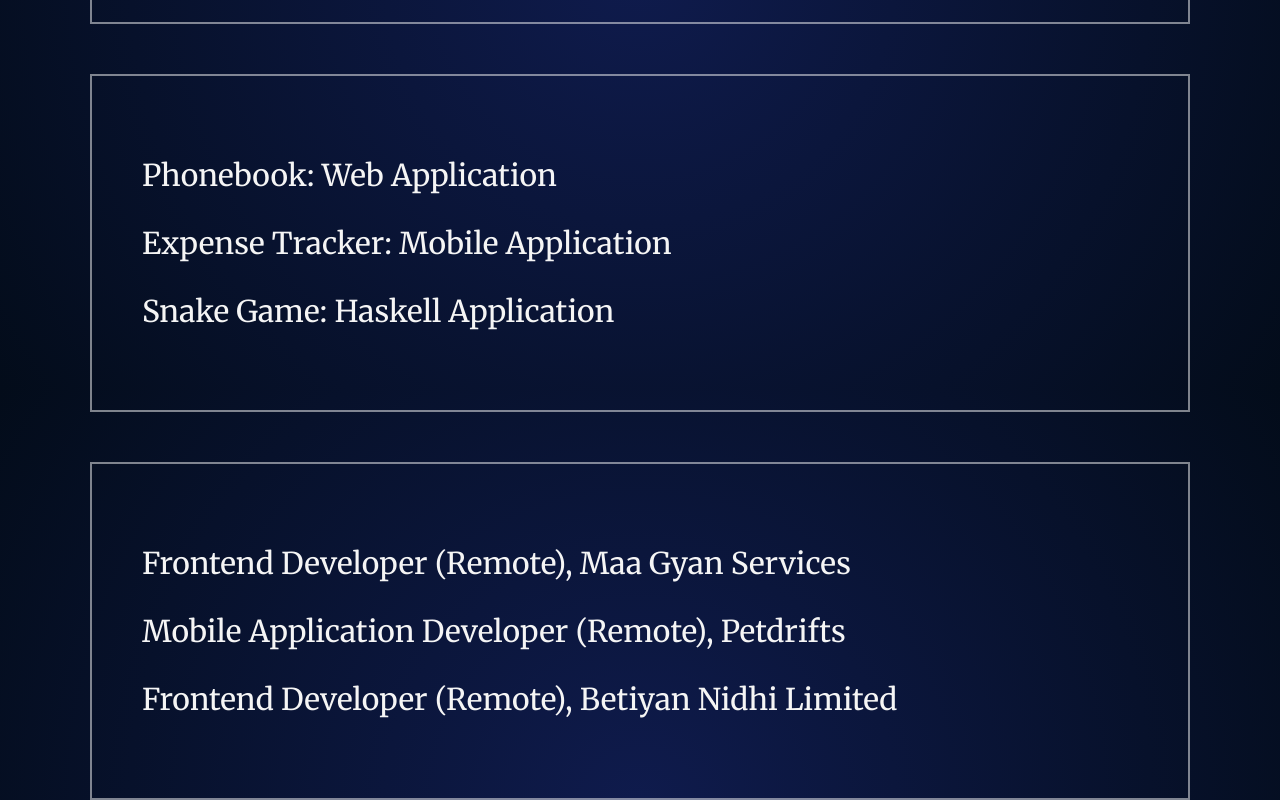
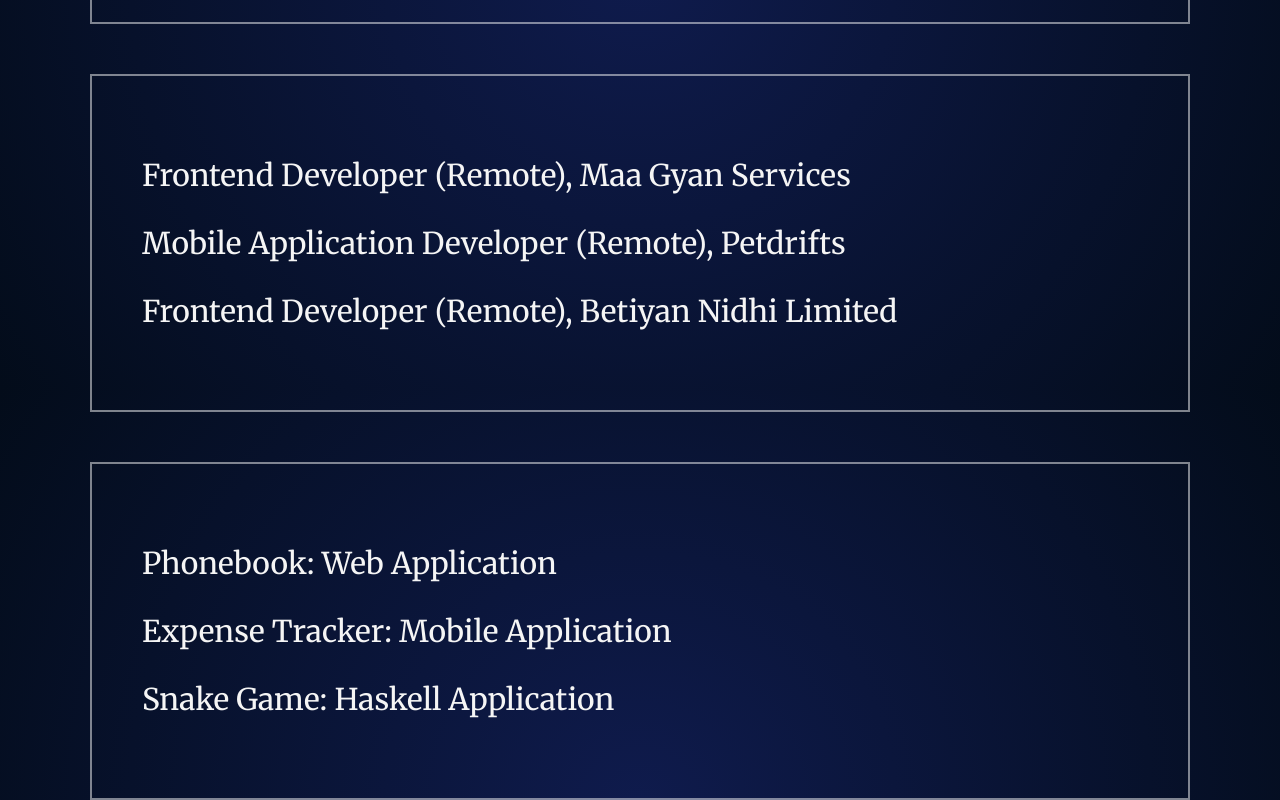
Before and after one commit to archiKumari/my_portfolio, a React (Create React App) app: page / in a window 1280 px wide. Shown: the part 1292-2092 px from the top of the page. Built offline with nearby package versions, Linux system fonts and the light colour scheme.

Commit message:
Minor layout change

```diff
--- a/src/App.js
+++ b/src/App.js
@@ -39,12 +39,6 @@
         <SkillsSection/>
       </section>
       <section id="WORK">
-        {/* <p className="heading3">WORK</p> */}
-        <p className="heading4">Phonebook: Web Application</p>
-        <p className="heading4">Expense Tracker: Mobile Application</p>
-        <p className="heading4">Snake Game: Haskell Application</p>
-      </section>
-      <section id="EXPERIENCE">
         {/* <p className="heading3">EXPERIENCE</p> */}
         <p className="heading4">
           Frontend Developer (Remote), Maa Gyan Services
@@ -56,6 +50,12 @@
           Frontend Developer (Remote), Betiyan Nidhi Limited
         </p>
       </section>
+      <section id="PROJECTS">
+        {/* <p className="heading3">WORK</p> */}
+        <p className="heading4">Phonebook: Web Application</p>
+        <p className="heading4">Expense Tracker: Mobile Application</p>
+        <p className="heading4">Snake Game: Haskell Application</p>
+      </section>
     </div>
   );
 }
```
